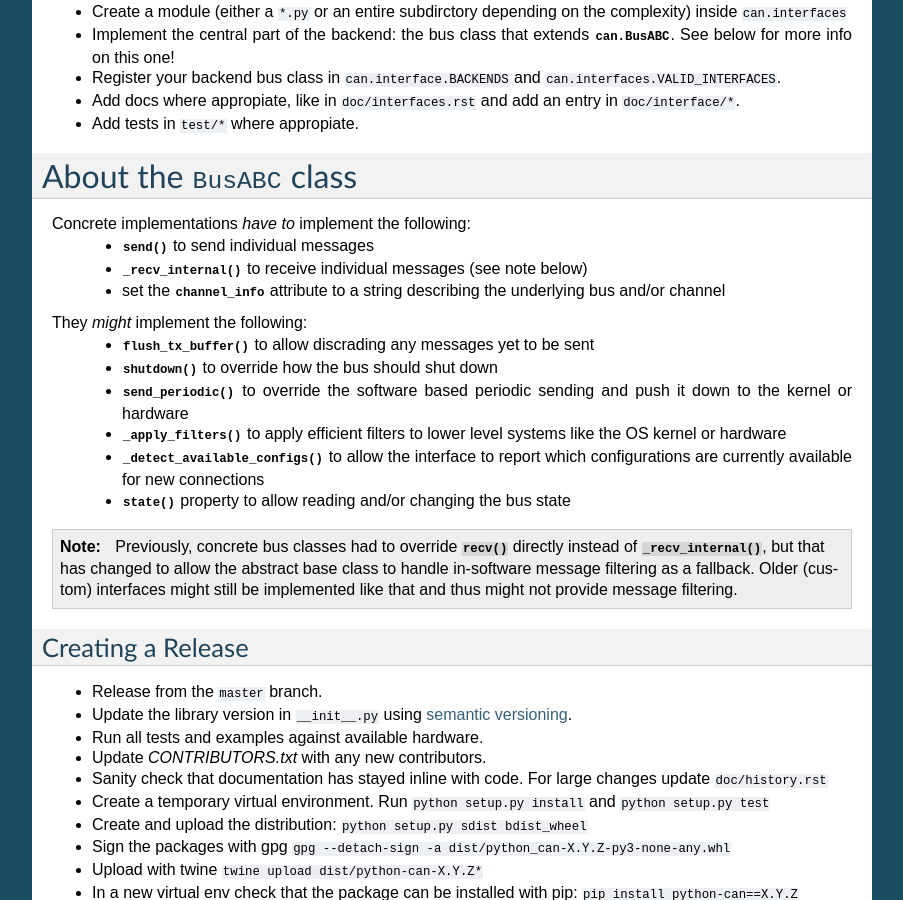
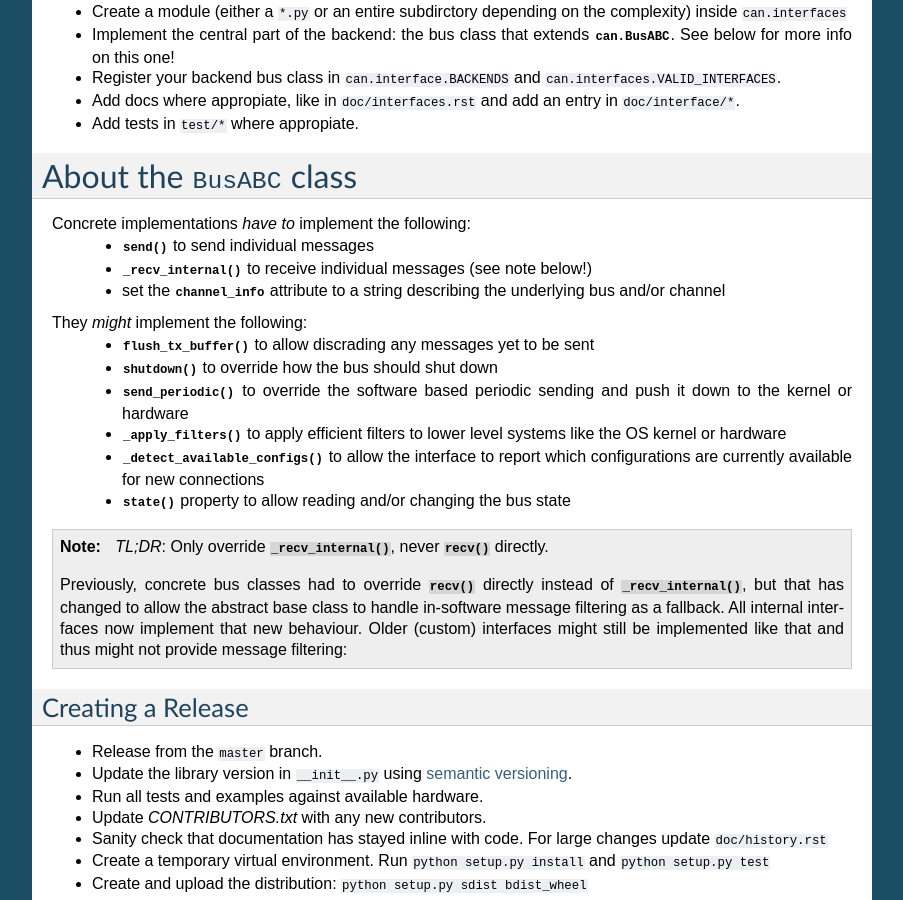
Before and after one commit to hardbyte/python-can, a Sphinx documentation site: the page built from doc/development.rst, in a window 1280 px wide and 900 px high, scrolled down 559 px. Shown: the whole window, without its empty margins (198-1101 px from the left). Built offline with Sphinx 7.4.7, drawn with Linux system fonts in a browser that asks for light colours.

Commit message:
moved some docs of the BusABC to the development section

```diff
--- a/doc/development.rst
+++ b/doc/development.rst
@@ -48,7 +48,7 @@ About the ``BusABC`` class
 Concrete implementations *have to* implement the following:
     * :meth:`~can.BusABC.send` to send individual messages
     * :meth:`~can.BusABC._recv_internal` to receive individual messages
-      (see note below)
+      (see note below!)
     * set the :attr:`~can.BusABC.channel_info` attribute to a string describing
       the underlying bus and/or channel
 
@@ -69,11 +69,15 @@ They *might* implement the following:
 
 .. note::
 
+    *TL;DR*: Only override :meth:`~can.BusABC._recv_internal`,
+    never :meth:`~can.BusABC.recv` directly.
+
     Previously, concrete bus classes had to override :meth:`~can.BusABC.recv`
     directly instead of :meth:`~can.BusABC._recv_internal`, but that has
     changed to allow the abstract base class to handle in-software message
-    filtering as a fallback. Older (custom) interfaces might still be
-    implemented like that and thus might not provide message filtering.
+    filtering as a fallback. All internal interfaces now implement that new
+    behaviour. Older (custom) interfaces might still be implemented like that
+    and thus might not provide message filtering:
 
 
 Creating a Release
```
Also changed, not shown: 1 other file.
